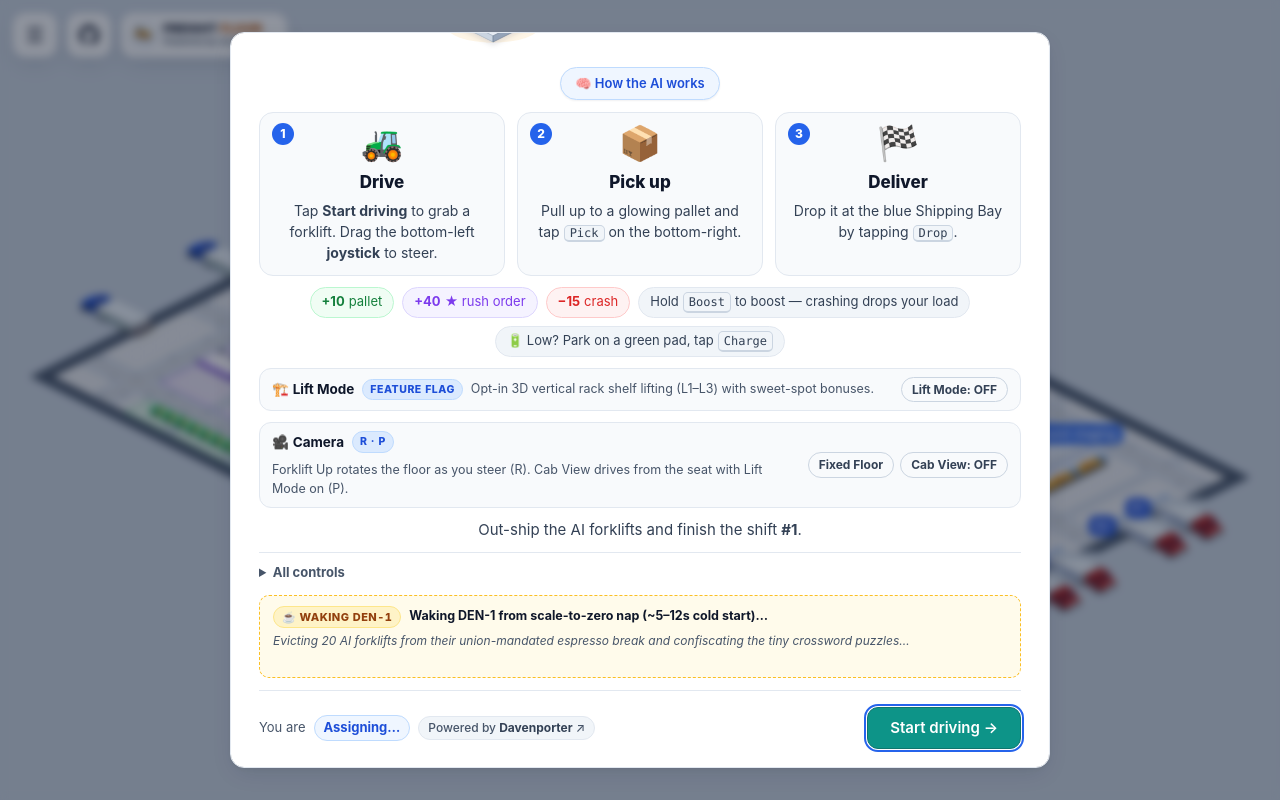
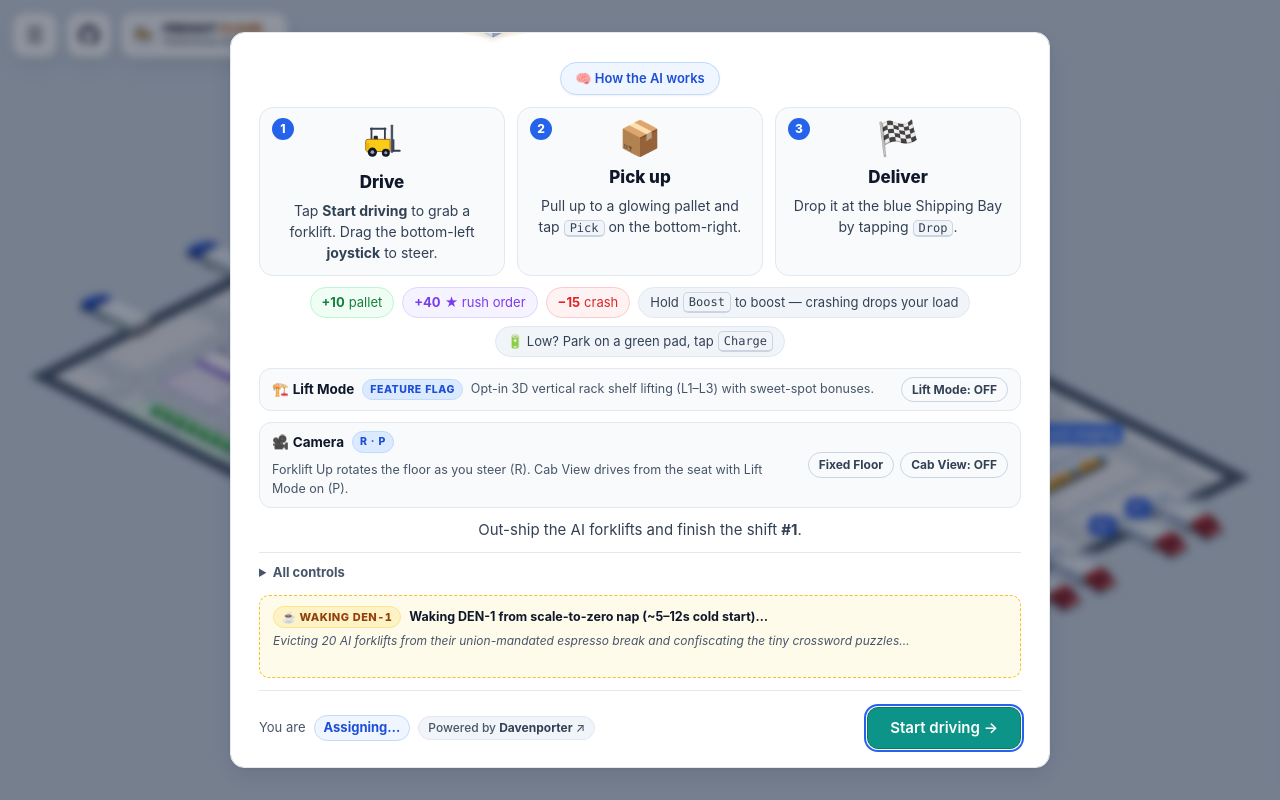
Before and after one commit to davenportjw/freightfloor, a website built with Vite: page apps/client/index.html in a window 1280 px wide. Built offline with nearby package versions, Linux system fonts and the light colour scheme; animation ran at ten frames a second; files whose address does not match are found by name.

Commit message:
feat(client): forklift icon for Drive instead of the 🚜 tractor emoji (#11)
Unicode has no forklift emoji, so add an inline SVG (ui/forkliftIcon.ts) and use it
for the How to Play 'Drive' step and the Floor-view Drive / Play again / Take the
Wheel buttons.

Co-authored-by: Jason Davenport <jasondavenport@Jasons-MacBook-Air-2.local>

```diff
--- a/apps/client/src/styles.css
+++ b/apps/client/src/styles.css
@@ -2595,3 +2595,6 @@ body.hud-minimal #dash .hints { display: none; }
 .ai-recap h4 { margin: 0; font-size: 14px; }
 .ai-recap ul { margin: 0; padding-left: 18px; display: grid; gap: 4px; }
 .ai-recap .sub { color: var(--muted); }
+
+/* Inline SVG forklift (ui/forkliftIcon.ts) used in place of the 🚜 emoji on Drive buttons. */
+.forklift-icon { display: inline-block; vertical-align: -0.2em; flex: none; }
--- a/apps/client/src/ui/floorView.ts
+++ b/apps/client/src/ui/floorView.ts
@@ -1,7 +1,7 @@
 /**
  * FLOOR view chrome (shown when not driving, or after "Watch the floor"):
  *  - `#kpis` strip (left:70 top:12): site · Day/Shift clock, Shipped, On-time, Backlog.
- *  - `#floorBanner` (top-right): "Floor view · …" + teal "🚜 Drive F" (`driveFromFloor`); after a
+ *  - `#floorBanner` (top-right): "Floor view · …" + teal "<forklift> Drive F" (`driveFromFloor`); after a
  *    run it reads "your run is over · N pts" (the run summary lives here, not in a notification).
  *  - `#feed` (right:12 top:80): the FLOOR mode's only notification stream — the last ≤3 live sim
  *    events merged with client notices (`store.ui.feedNotes`, ui/notify.ts), deduped by text, each
@@ -12,6 +12,7 @@ import type { SimEvent } from '@warehouse/sim';
 import type { UiCtx, UiModule } from './context.js';
 import { el, kbd, KeyedView } from './dom.js';
 import { DASH, shiftLeft } from './format.js';
+import { forkliftIcon } from './forkliftIcon.js';
 import { kpiView } from './kpiBar.js';
 import { presenceView } from './presence.js';
 
@@ -161,7 +162,7 @@ export function mountFloorView(kpis: HTMLElement, banner: HTMLElement, feed: HTM
                 attrs: { type: 'button', 'data-role': 'claim-seat' },
                 onClick: () => actions.claimQueueSeat(),
               },
-              ['🚜 Take the Wheel ', kbd('↵')],
+              [forkliftIcon(), ' Take the Wheel ', kbd('↵')],
             );
             return [
               el('span', { text: `● Forklift Ready on ${targetSite}` }),
@@ -191,7 +192,7 @@ export function mountFloorView(kpis: HTMLElement, banner: HTMLElement, feed: HTM
               attrs: { type: 'button', 'data-role': 'drive-floor' },
               onClick: () => actions.driveFromFloor(),
             },
-            [runOver ? '🚜 Play again ' : '🚜 Drive ', kbd('F')],
+            [forkliftIcon(), runOver ? ' Play again ' : ' Drive ', kbd('F')],
           );
           return [el('span', { text: `Floor view · ${status}` }), drive];
         },
--- /dev/null
+++ b/apps/client/src/ui/forkliftIcon.ts
@@ -0,0 +1,47 @@
+/**
+ * Inline SVG forklift used wherever the UI means "Drive" (Unicode has no forklift emoji, and 🚜 reads
+ * as a farm tractor). Side view: yellow body, overhead guard, mast + forks. Sized in `em` so it
+ * scales with the surrounding text (34px in the How to Play step, button font size elsewhere).
+ */
+const SVG_NS = 'http://www.w3.org/2000/svg';
+
+const SHAPES: ReadonlyArray<readonly [string, Readonly<Record<string, string>>]> = [
+  // Mast, carriage, forks
+  ['rect', { x: '47', y: '6', width: '4', height: '46', rx: '1', fill: '#4b5563' }],
+  ['rect', { x: '50', y: '30', width: '3', height: '20', fill: '#374151' }],
+  ['rect', { x: '50', y: '47', width: '13', height: '3.5', rx: '1', fill: '#374151' }],
+  // Overhead guard
+  ['rect', { x: '13', y: '11', width: '27', height: '3.5', rx: '1.5', fill: '#374151' }],
+  ['rect', { x: '14', y: '11', width: '3', height: '21', fill: '#374151' }],
+  ['rect', { x: '36', y: '11', width: '3', height: '21', fill: '#374151' }],
+  // Seat
+  ['rect', { x: '19', y: '24', width: '7', height: '8', rx: '2', fill: '#1f2937' }],
+  // Body + counterweight
+  ['path', { d: 'M6 34 Q6 30 10 30 H46 V50 H10 Q6 50 6 46 Z', fill: '#facc15', stroke: '#a16207', 'stroke-width': '1.5' }],
+  ['rect', { x: '6', y: '36', width: '6', height: '10', rx: '2', fill: '#eab308' }],
+  // Wheels
+  ['circle', { cx: '17', cy: '51', r: '7.5', fill: '#111827' }],
+  ['circle', { cx: '17', cy: '51', r: '3', fill: '#9ca3af' }],
+  ['circle', { cx: '39', cy: '52', r: '6.5', fill: '#111827' }],
+  ['circle', { cx: '39', cy: '52', r: '2.5', fill: '#9ca3af' }],
+];
+
+const mk = (tag: string): Element =>
+  typeof document.createElementNS === 'function' ? document.createElementNS(SVG_NS, tag) : document.createElement(tag);
+
+/** Decorative (aria-hidden) forklift `<svg>`; `size` is any CSS length (default `1.15em`). */
+export function forkliftIcon(size = '1.15em'): Element {
+  const svg = mk('svg');
+  svg.setAttribute('class', 'forklift-icon');
+  svg.setAttribute('viewBox', '0 0 64 64');
+  svg.setAttribute('width', size);
+  svg.setAttribute('height', size);
+  svg.setAttribute('aria-hidden', 'true');
+  svg.setAttribute('focusable', 'false');
+  for (const [tag, attrs] of SHAPES) {
+    const node = mk(tag);
+    for (const [k, v] of Object.entries(attrs)) node.setAttribute(k, v);
+    svg.append(node);
+  }
+  return svg;
+}
--- a/apps/client/src/ui/help.ts
+++ b/apps/client/src/ui/help.ts
@@ -6,10 +6,20 @@
 import type { UiCtx, UiModule } from './context.js';
 import { button, el, kbd } from './dom.js';
 import { HOTKEYS } from './hotkeys.js';
+import { forkliftIcon } from './forkliftIcon.js';
 import { createFocusTrap, type TrapContainer } from './focusTrap.js';
 import type { StorageLike } from './panel.js';
 
 export const HELP_SEEN_KEY = 'warehouse.help.seen';
+
+/** Sentinel for the "Drive" step icon — rendered as the inline SVG forklift (no forklift emoji exists). */
+const FORKLIFT_ICON = 'forklift';
+
+function forkliftIconEl(): HTMLElement {
+  const wrap = el('div', { class: 'intro-step__icon', attrs: { 'aria-hidden': 'true' } });
+  wrap.append(forkliftIcon());
+  return wrap;
+}
 
 /** `ai` and `lifecycle` both open the single "How the AI works" view (both panes stacked). */
 export type IntroTab = 'play' | 'ai' | 'lifecycle';
@@ -212,7 +222,9 @@ export function mountHelp(overlay: HTMLElement, ctx: UiCtx, opts: HelpMountOptio
   // ---- How to Play ----
   const step = (n: string, icon: string, title: string, body: Array<Node | string> | HTMLElement): HTMLElement =>
     el('li', { class: 'intro-step' }, [
-      el('div', { class: 'intro-step__icon', text: icon, attrs: { 'aria-hidden': 'true' } }),
+      icon === FORKLIFT_ICON
+        ? forkliftIconEl()
+        : el('div', { class: 'intro-step__icon', text: icon, attrs: { 'aria-hidden': 'true' } }),
       el('div', { class: 'intro-step__num', text: n }),
       el('h3', { class: 'intro-step__title', text: title }),
       Array.isArray(body) ? el('p', { class: 'intro-step__body' }, body) : body,
@@ -567,7 +579,7 @@ export function mountHelp(overlay: HTMLElement, ctx: UiCtx, opts: HelpMountOptio
     { class: 'intro-pane', attrs: { 'data-pane': 'rules', role: 'region', 'aria-label': 'How to Play' } },
     [
       el('ol', { class: 'intro-steps' }, [
-        step('1', '🚜', 'Drive', step1Body),
+        step('1', FORKLIFT_ICON, 'Drive', step1Body),
         step('2', '📦', 'Pick up', step2Body),
         step('3', '🏁', 'Deliver', step3Body),
       ]),
--- a/apps/client/src/ui/runEnd.ts
+++ b/apps/client/src/ui/runEnd.ts
@@ -12,6 +12,7 @@
 import { isLeaseEvictionReason, type RunEndLeaderboardRow, type RunEndSummary } from '../state.js';
 import type { UiCtx, UiModule } from './context.js';
 import { button, el, kbd } from './dom.js';
+import { forkliftIcon } from './forkliftIcon.js';
 import { presenceView } from './presence.js';
 import { createFocusTrap, type TrapContainer } from './focusTrap.js';
 import { recapDecisionText, recapDirectiveText } from './aiInsight.js';
@@ -406,7 +407,7 @@ export function mountRunEnd(overlay: HTMLElement, ctx: UiCtx): UiModule {
         () => actions.claimQueueSeat(),
         `Claim your reserved driver seat on ${targetSite}`,
       );
-      claimBtn.append('🚜 Take the Wheel ', kbd('↵'));
+      claimBtn.append(forkliftIcon(), ' Take the Wheel ', kbd('↵'));
       claimBtn.dataset.role = 'claim-seat';
       queueRowEl = el(
         'div',
```
Also changed, not shown: apps/client/test/ui/viewmodels.test.ts (+1 -1 lines).
